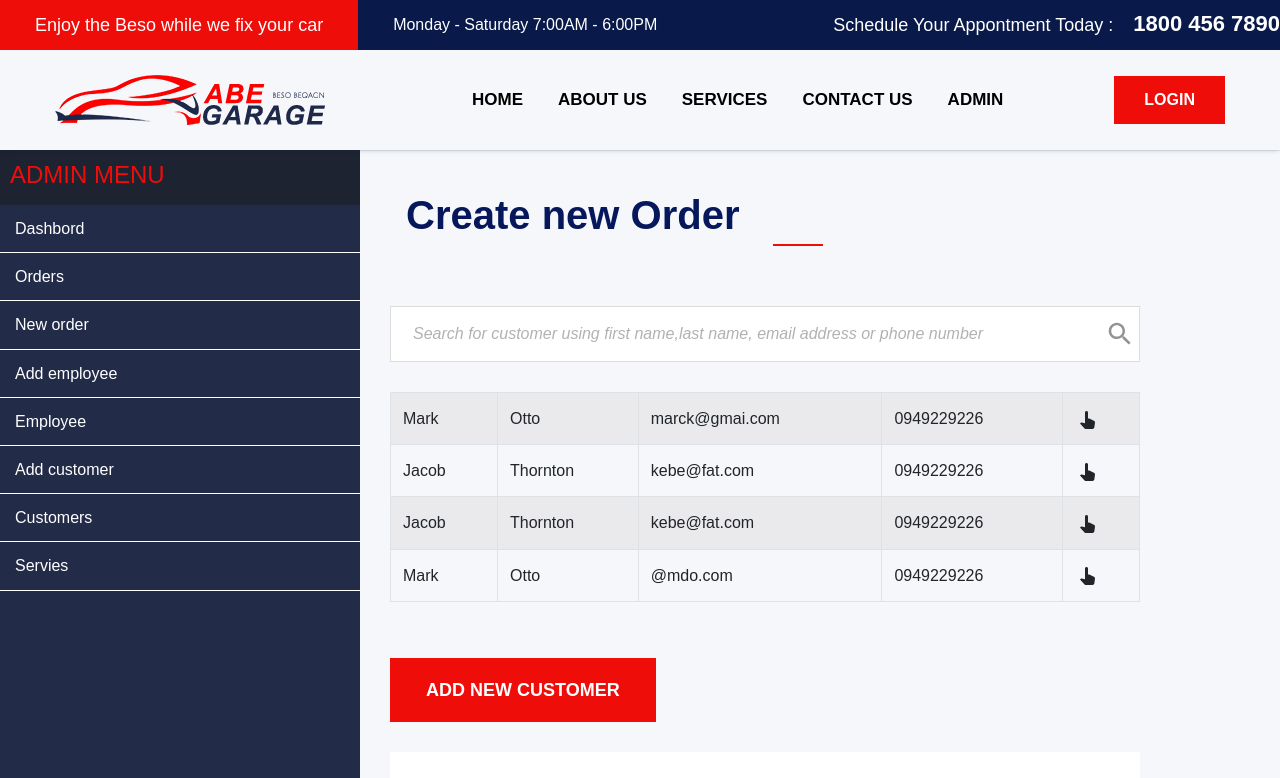
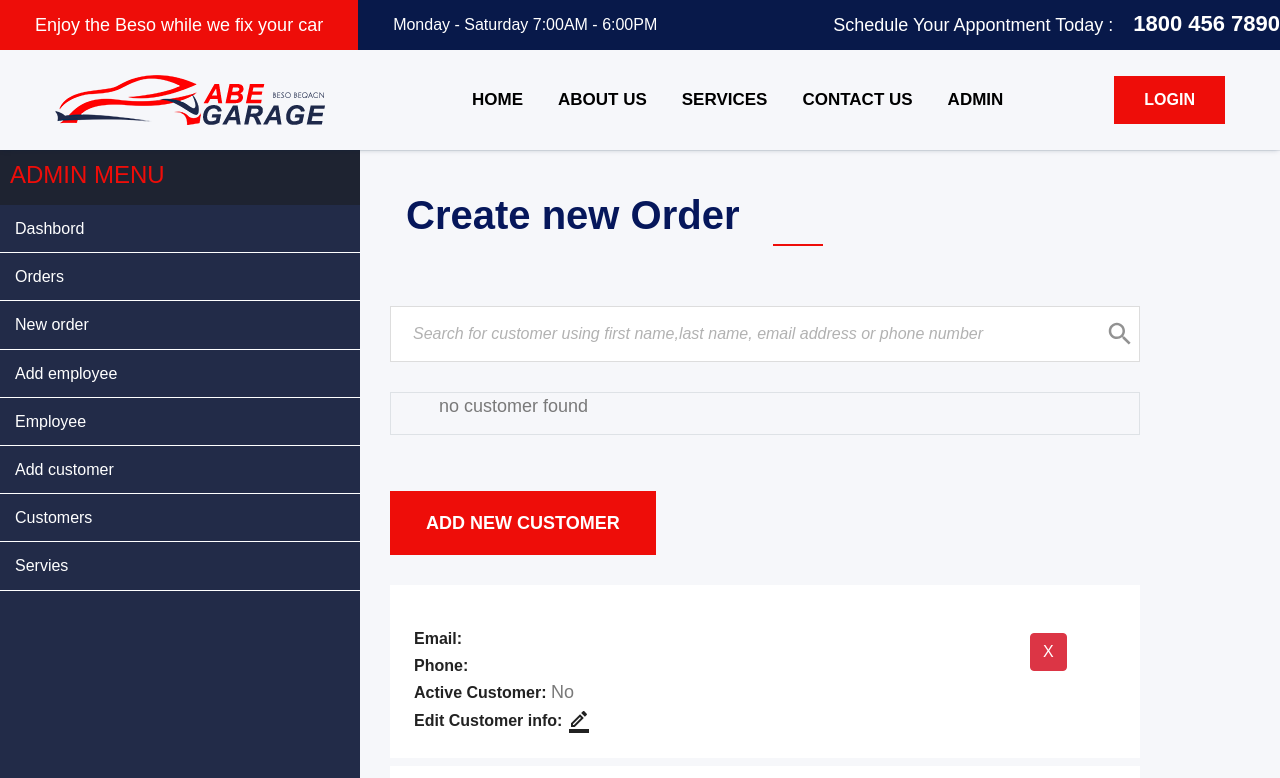
Before and after one commit to zeru0429/abegarage, a React (Vite) app in the folder codebase/client/: page /admin/order in a window 1280 px wide. Shown: the top 778 px of the page. Built offline with nearby package versions, Linux system fonts and the light colour scheme.

Commit message:
working one order page

```diff
--- a/codebase/client/src/Markup/Components/Commen/DataTable/CustomerTable.jsx
+++ b/codebase/client/src/Markup/Components/Commen/DataTable/CustomerTable.jsx
@@ -10,7 +10,7 @@ import DeleteIcon from '@mui/icons-material/Delete';
 import { Link } from 'react-router-dom';
 import ConfirmationDialog from '../Dialog/ConfirmationDialog';
 import { Slide } from '@mui/material';
-
+import InfoIcon from '@mui/icons-material/Info';
 import  CustomerService from '../../../../Service/CustomerService'
 const Transition = React.forwardRef(function Transition(props, ref) {
   return <Slide direction="up" ref={ref} {...props} />;
@@ -124,6 +124,7 @@ export default function CustomerTable(props) {
                     <DeleteIcon onClick={()=>handleClickOpen(row)} />
 
                 </div>
+                <InfoIcon />
               </div>
             </StyledTableCell>
           </StyledTableRow>
--- a/codebase/client/src/Markup/Components/Order/OrderStepOne.jsx
+++ b/codebase/client/src/Markup/Components/Order/OrderStepOne.jsx
@@ -3,10 +3,21 @@ import { Form } from 'react-router-dom'
 import { useNavigate } from 'react-router-dom';
 import SearchIcon from '@mui/icons-material/Search';
 import OrderStepTwo from './OrderStepTwo';
-function OrderStepOne() {
+import CustomerService from '../../../Service/CustomerService';
+function OrderStepOne({setSelectedCustomer,selectedCustomer}) {
   const navigator = useNavigate();
   const [form, setForm] = useState({});
   const [errors, setErrors] = useState({});
+  const [customers,setCustomers] = useState([]);
+
+
+  const handleSearch =async ()=>{
+    const response = await CustomerService.searchCustomer(form.userInput);
+    setCustomers(response);
+  }
+
+
+
 
   const hadleSubmit = async (e) => {
 		e.preventDefault();
@@ -14,6 +25,8 @@ function OrderStepOne() {
 		console.log(form)
 
   }
+
+
 
   return (
     <>
@@ -33,7 +46,7 @@ function OrderStepOne() {
                   }}
               />
               <span id='searchIcon' >
-										<SearchIcon />
+										<SearchIcon onClick={handleSearch}/>
 							</span>
 
               {errors.userInput && (
@@ -43,7 +56,7 @@ function OrderStepOne() {
               )}
             </div>
             <div className="form-group col-md-12">
-                <OrderStepTwo />
+                <OrderStepTwo customers={customers} setSelectedCustomer={setSelectedCustomer}/>
             </div>
 
             <div className="form-group col-md-12">
--- a/codebase/client/src/Markup/Components/Order/OrderStepThree.jsx
+++ b/codebase/client/src/Markup/Components/Order/OrderStepThree.jsx
@@ -4,24 +4,27 @@ import Table from 'react-bootstrap/Table';
 import PanToolAltIcon from '@mui/icons-material/PanToolAlt';
 
 
-function OrderStepThree() {
+function OrderStepThree(props) {
+
+  console.log(props.selectedCustomer==null);
+  console.log(props.selectedCustomer)
   return (
     <>
 
-    <div className="container mb-2" style={{backgroundColor: 'white'}}>
+    {props.selectedCustomer && <div className="container mb-2" style={{backgroundColor: 'white'}}>
       <div className="row">
        <div className="col-10 p-4">
           <h5 className='pb-3'>
-            <b>Adugna Bekele</b>
+            <b>{props.selectedCustomer.customer_first_name} {props.selectedCustomer.customer_last_name}</b>
           </h5>
           <div>
-            <b>Email: </b> <spna className='text'> mihiretutigistu@gmail.com</spna>
+            <b>Email: </b> <spna className='text'> {props.selectedCustomer.customer_email}</spna>
           </div>
           <div>
-            <b>Phone: </b> <spna className='text'>0949229226</spna>
+            <b>Phone: </b> <spna className='text'>{props.selectedCustomer.customer_phone_number}</spna>
           </div>
           <div>
-            <b>Active Customer: </b><spna className='text'> yes</spna>
+            <b>Active Customer: </b><spna className='text'>{props.selectedCustomer.active_customer_status==1? 'Yes' : 'No'}</spna>
           </div>
           <div>
             <b>Edit Customer info: </b> <BorderColorOutlinedIcon  className='danger' />
@@ -31,7 +34,7 @@ function OrderStepThree() {
         <div className="btn btn-danger">X</div>
        </div>
       </div>
-    </div>
+    </div> }
 
     <div className="container mt-2" style={{backgroundColor: 'white'}}>
       <div className="row pt-5" >
--- a/codebase/client/src/Markup/Components/Order/OrderStepTwo.jsx
+++ b/codebase/client/src/Markup/Components/Order/OrderStepTwo.jsx
@@ -3,42 +3,21 @@ import Table from 'react-bootstrap/Table';
 import PanToolAltIcon from '@mui/icons-material/PanToolAlt';
 
 
-function OrderStepTwo() {
+function OrderStepTwo({customers,setSelectedCustomer}) {
   return (
     <Table striped bordered hover>
       <tbody>
-        <tr>
+        {customers.length==0 && <p className='text pl-5'>no customer found</p>}
+        {customers && customers.map((single)=>{
+          return <tr key={single.customer_id}>
+                    <td>{single.customer_first_name}</td>
+                    <td>{single.customer_last_name}</td>
+                    <td>{single.customer_email}</td>
+                    <td>{single.customer_phone_number}</td>
+                    <td><PanToolAltIcon onClick={()=>setSelectedCustomer(single)} /></td>
+                  </tr>
+        })}
 
-          <td>Mark</td>
-          <td>Otto</td>
-          <td>marck@gmai.com</td>
-          <td>0949229226</td>
-          <td><PanToolAltIcon /></td>
-        </tr>
-        <tr>
-
-          <td>Jacob</td>
-          <td>Thornton</td>
-          <td>kebe@fat.com</td>
-          <td>0949229226</td>
-          <td><PanToolAltIcon /></td>
-        </tr>
-        <tr>
-
-        <td>Jacob</td>
-        <td>Thornton</td>
-        <td>kebe@fat.com</td>
-        <td>0949229226</td>
-        <td><PanToolAltIcon /></td>
-        </tr>
-        <tr>
-
-          <td>Mark</td>
-          <td>Otto</td>
-          <td>@mdo.com</td>
-          <td>0949229226</td>
-          <td><PanToolAltIcon /></td>
-        </tr>
       </tbody>
     </Table>
   )
--- a/codebase/client/src/Markup/Pages/Admin/Customer/Customers.jsx
+++ b/codebase/client/src/Markup/Pages/Admin/Customer/Customers.jsx
@@ -4,6 +4,7 @@ import axios from '../../../../Utility/axios';
 import CustomerTable from '../../../Components/Commen/DataTable/CustomerTable';
 import CustomerService from '../../../../Service/CustomerService';
 import CustomeAlert from '../../../Components/Commen/Alerts/Alert';
+
 
 function Customers() {
   const [customer,setCustomer] = useState([]);
--- a/codebase/client/src/Markup/Pages/Orders/AddOrder.jsx
+++ b/codebase/client/src/Markup/Pages/Orders/AddOrder.jsx
@@ -1,10 +1,12 @@
-import React from 'react'
+import React, { useState } from 'react'
 import AdminMenu from '../../Components/Admin/AdminMenu/AdminMenu'
 import OrderStepOne from '../../Components/Order/OrderStepOne'
 import OrderStepTwo from '../../Components/Order/OrderStepTwo'
 import OrderStepThree from '../../Components/Order/OrderStepThree'
 import OrderStepFour from '../../Components/Order/OrderStepFour'
 function AddOrder() {
+  const [selectedCustomer,setSelectedCustomer] = useState({});
+
   return (
     <div className="container m-0 p-0">
     <div className="row">
@@ -15,8 +17,8 @@ function AddOrder() {
       <div className="sec-title style-two">
         <h2 className='p-3'>Create new Order</h2>
       </div>
-        <OrderStepOne />
-        <OrderStepThree />
+        <OrderStepOne  selectedCustomer={selectedCustomer} setSelectedCustomer={setSelectedCustomer}/>
+        <OrderStepThree selectedCustomer={selectedCustomer} />
         <OrderStepFour />
       </div>
     </div>
--- a/codebase/client/src/Service/CustomerService.jsx
+++ b/codebase/client/src/Service/CustomerService.jsx
@@ -41,5 +41,14 @@ export default{
          return null;
       }
    }
-
+   ,
+   searchCustomer: async(userInput)=>{
+      try {
+         const response =  await axios.get(`api/customer/:${userInput}`);
+         return response.data.data;
+      } catch (error) {
+         console.log(error.response.data)
+         return null;
+      }
+   }
 }
```
Also changed, not shown: 2 other files (tests, documents, lock files or other folders).
